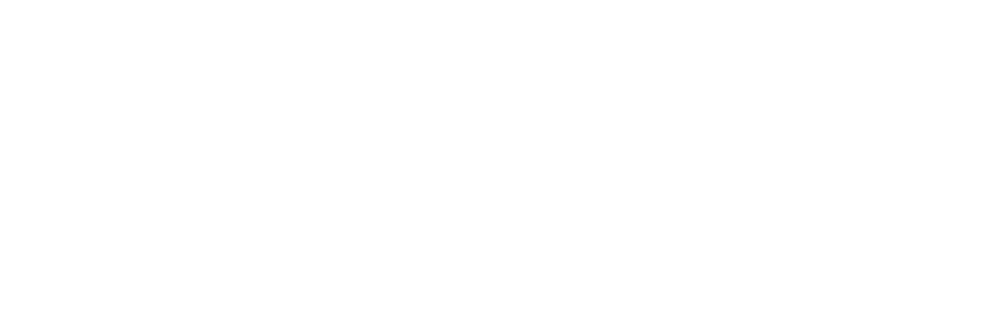
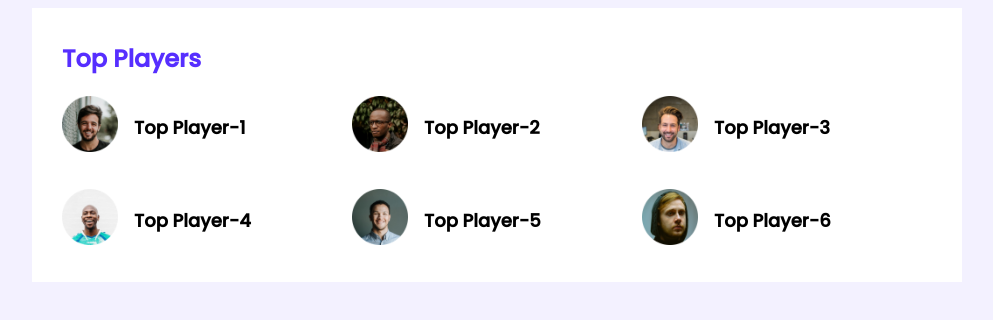
Before and after one commit to mdmasummollaalhaz/leader-board, a plain HTML site: page index.html in a window 1280 px wide. Shown: the whole page, without its empty margins (143-1136 px from the left). Drawn offline with Linux system fonts and the light colour scheme.

Commit message:
Top player section

```diff
--- /dev/null
+++ b/assets/css/style.css
@@ -0,0 +1,46 @@
+/* Google fonts */
+@import url('https://fonts.googleapis.com/css2?family=Poppins:wght@500&display=swap');
+
+/* -------------------------------
+** Global/Common/Utilites STYLE
+--------------------------------*/
+body{
+    font-family: 'Poppins', sans-serif;
+    background-color: #F3F1FF;
+}
+main{
+    display: flex;
+    justify-content: center;
+}
+.container{
+    background-color: #fff;
+    width: 870px;
+    padding: 30px;
+
+}
+
+/* ----------------------
+** Top Players style
+------------------------*/
+.section-title{
+    color: #562EFF;
+    font-size: 24px;
+    margin-top: 3px;
+}
+.players{
+    display: grid;
+    grid-template-columns: repeat(3, 1fr);
+    /* grid-template-columns: 1fr 1fr 1fr; */
+    grid-row-gap:30px;
+}
+.player{
+    display: flex;
+}
+.player img{
+    width: 56px;
+    height: 56px;
+}
+.player-name{
+    margin-left: 16px;
+    font-size: 18px;
+}
--- a/index.html
+++ b/index.html
@@ -5,9 +5,52 @@
     <meta http-equiv="X-UA-Compatible" content="IE=edge">
     <meta name="viewport" content="width=device-width, initial-scale=1.0">
     <title>Leader Board</title>
+
+    <!-- Custom Css -->
+    <link rel="stylesheet" href="assets/css/style.css">
 </head>
 <body>
+    <!-- Header Start form here -->
+        <header>
 
+        </header>
+    <!-- Header END -->
+
+    <main>
+        <!-- Top players and top blogs -->
+        <section class="container">
+            <div class="top-players">
+                <h2 class="section-title">Top Players</h2>
+                <div class="players">
+                    <!-- .player*6>img[src="assets/img/players/player-$.png"]+h3{ Top Player-$} -->
+                    <div class="player">
+                        <img src="assets/img/players/player-1.png" alt="">
+                        <h3 class="player-name"> Top Player-1</h3>
+                    </div>
+                    <div class="player">
+                        <img src="assets/img/players/player-2.png" alt="">
+                        <h3 class="player-name"> Top Player-2</h3>
+                    </div>
+                    <div class="player">
+                        <img src="assets/img/players/player-3.png" alt="">
+                        <h3 class="player-name"> Top Player-3</h3>
+                    </div>
+                    <div class="player">
+                        <img src="assets/img/players/player-4.png" alt="">
+                        <h3 class="player-name"> Top Player-4</h3>
+                    </div>
+                    <div class="player">
+                        <img src="assets/img/players/player-5.png" alt="">
+                        <h3 class="player-name"> Top Player-5</h3>
+                    </div>
+                    <div class="player">
+                        <img src="assets/img/players/player-6.png" alt="">
+                        <h3 class="player-name"> Top Player-6</h3>
+                    </div>
+                </div>
+            </div>
+        </section>
+    </main>
 
 </body>
 </html>
```
